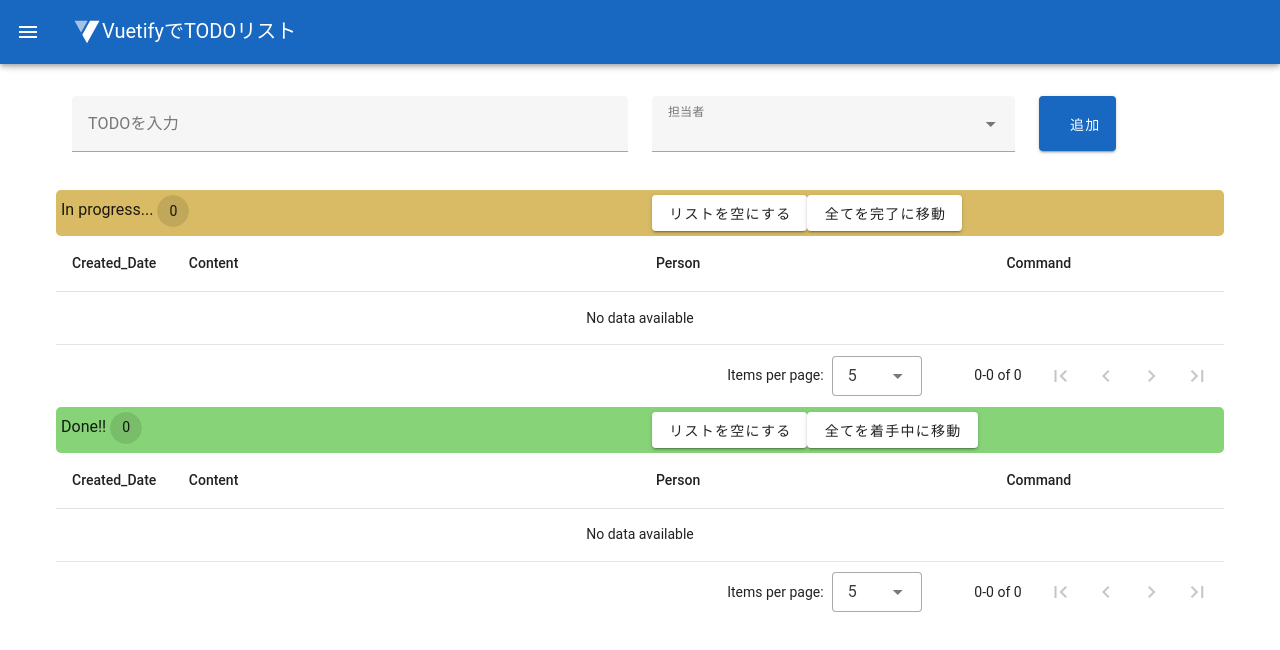
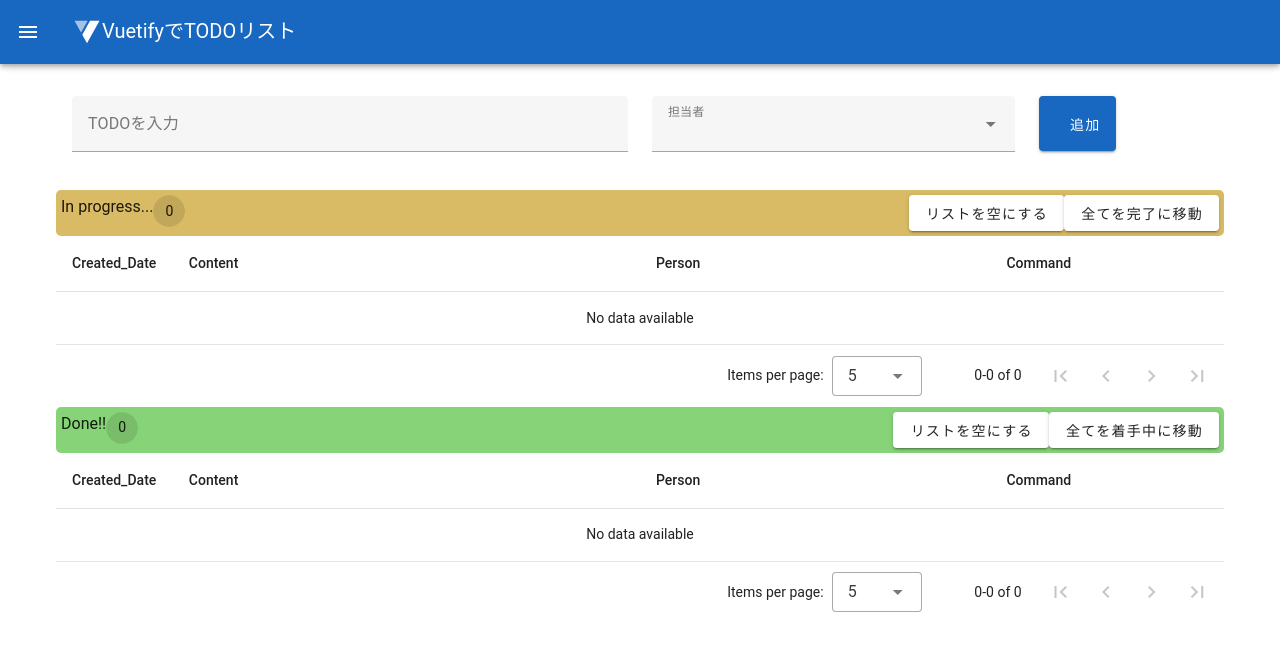
Before and after one commit to takumiuma/vue-todo, a Vue app: page / in a window 1280 px wide. Shown: the top 650 px of the page. Built offline with nearby package versions, Linux system fonts and the light colour scheme; some icons are missing.

Commit message:
ボタンの位置を修正

```diff
--- a/src/components/TodoTableTitle.vue
+++ b/src/components/TodoTableTitle.vue
@@ -34,18 +34,14 @@ export default {
 }
 </script>
 <template>
-  <div :class="titleColor()">
-    <v-row>
-      <v-col>
-        {{ title }}
-        <v-chip>{{ totalNum() }}</v-chip></v-col
-      >
-      <v-col justify="end">
-        <v-btn @click="sendEmpty()">リストを空にする</v-btn>
-        <v-btn @click="sendList()">{{ message }}</v-btn>
-      </v-col>
-    </v-row>
-  </div>
+  <v-layout :class="titleColor()">
+    {{ title }}
+    <v-chip>{{ totalNum() }}</v-chip>
+    <div class="ml-auto">
+      <v-btn @click="sendEmpty()">リストを空にする</v-btn>
+      <v-btn @click="sendList()">{{ message }}</v-btn>
+    </div>
+  </v-layout>
 </template>
 <style scoped>
 .unfinished {
--- a/src/views/TodoView.vue
+++ b/src/views/TodoView.vue
@@ -31,10 +31,10 @@ export default {
   },
   computed: {},
   methods: {
-    //バリデーション
+    // バリデーション
     required: (value) => !!value || '必ず入力してください',
     limit_length: (value) => value.length <= 200 || '200文字以内で入力してください',
-    //todo追加関数
+    // todo追加関数
     async addTodo() {
       const { valid } = await this.$refs.form.validate()
       if (!valid) return
@@ -49,23 +49,23 @@ export default {
       })
       this.$refs.form.reset()
     },
-    //todoの削除（１つ）
+    // todoの削除（１つ）
     deleteTodo(todo) {
       const index = this.todos.indexOf(todo)
       this.todos.splice(index, 1)
     },
-    //todoを完了テーブルに移動（１つ）
+    // todoを完了テーブルに移動（１つ）
     completeTodo(todo) {
       this.completeTodos.push(todo)
       this.deleteTodo(todo)
     },
-    //todoを仕掛かりテーブルに移動（１つ）
+    // todoを仕掛かりテーブルに移動（１つ）
     returnTodo(todo) {
       this.todos.push(todo)
       const index = this.completeTodos.indexOf(todo)
       this.completeTodos.splice(index, 1)
     },
-    //指定したテーブルのtodos,またはcompleteTodosを全て削除
+    // 指定したテーブルのtodos,またはcompleteTodosを全て削除
     clearTodo(emptyTodos, target) {
       if (target === 'todos') {
         this.todos = emptyTodos
@@ -73,7 +73,7 @@ export default {
         this.completeTodos = emptyTodos
       }
     },
-    //指定したテーブルのtodos,またはcompleteTodosを全て入れ替え
+    // 指定したテーブルのtodos,またはcompleteTodosを全て入れ替え
     moveTodo(list, target) {
       if (target === 'todos') {
         this.completeTodos.push(...list)
@@ -83,11 +83,11 @@ export default {
         this.completeTodos.splice(0)
       }
     },
-    //現在時刻を取得
+    // 現在時刻を取得
     getTime() {
       return dayjs().format('YYYY-MM-DD HH:mm')
     },
-    //itemごとのbool値プロパティを切り替え、編集用のタグを表示
+    // itemごとのbool値プロパティを切り替え、編集用のタグを表示
     editStart(editTarget, todo) {
       const index = this.todos.indexOf(todo)
       if (editTarget === 'todo') {
@@ -135,7 +135,6 @@ export default {
         </v-row>
       </v-form>
     </v-container>
-    <v-responsive class="mx-auto">
     <TodoTableTitle
       title="In progress..."
       :todoList="todos"
@@ -149,7 +148,7 @@ export default {
           <td>
             <span v-if="item.onEditTodo">
               <v-form ref="todoEdit">
-                  <v-row>
+                <v-row class="align-center">
                   <v-col cols="9">
                     <v-text-field
                       v-model="item.content"
@@ -171,7 +170,7 @@ export default {
           </td>
           <td>
             <span v-if="item.onEditPerson">
-                <v-row>
+              <v-row class="align-center">
                 <v-col>
                   <v-select :rules="[required]" v-model="item.pic" :items="pics"></v-select>
                 </v-col>
@@ -196,8 +195,6 @@ export default {
         </tr>
       </template>
     </v-data-table>
-    </v-responsive>
-    <v-responsive class="mx-auto">
     <TodoTableTitle
       title="Done!!"
       :todoList="completeTodos"
@@ -218,6 +215,5 @@ export default {
         </tr>
       </template>
     </v-data-table>
-    </v-responsive>
   </div>
 </template>
```
Lines whose indentation alone changed are shown as unchanged.
